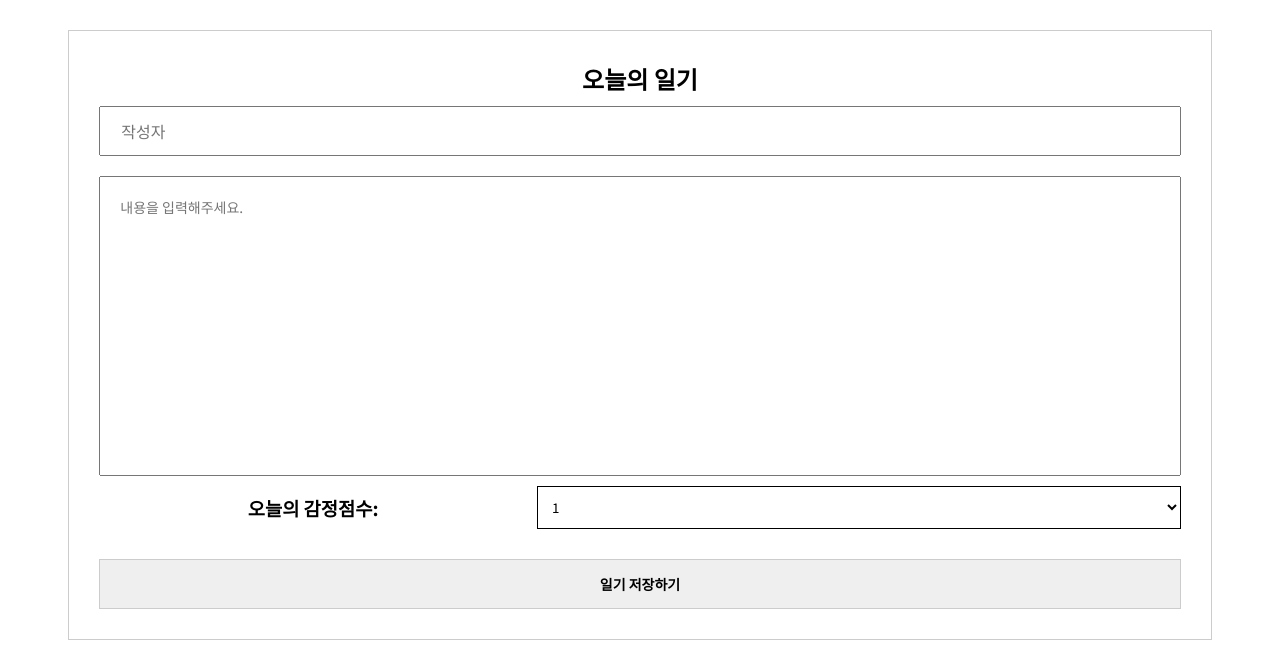
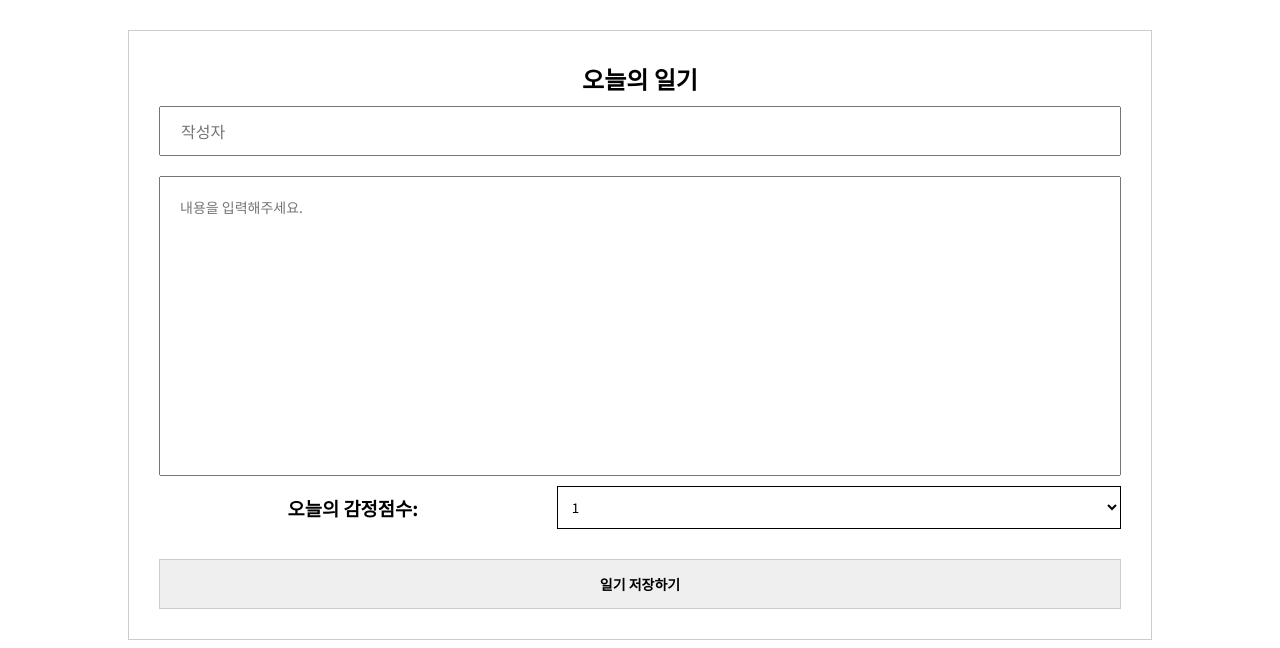
Before and after one commit to gwangseok2/react-diary, a React (Create React App) app: page / in a window 1280 px wide. Shown: the top 648 px of the page. Built offline with nearby package versions, Linux system fonts and the light colour scheme.

Commit message:
[ + ] max-width: 추가

```diff
--- a/src/App.css
+++ b/src/App.css
@@ -52,6 +52,7 @@
 .DiaryEditor {
   padding: 30px;
   width: 89.33%;
+  max-width: 1024px;
   margin: 30px auto;
   border: 1px solid #ccc;
   box-sizing: border-box;
@@ -114,6 +115,7 @@ textarea {
 .DiaryItem {
   list-style: none;
   width: 89.33%;
+  max-width: 1024px;
   box-sizing: border-box;
   margin: 20px auto;
   padding: 20px;
```
